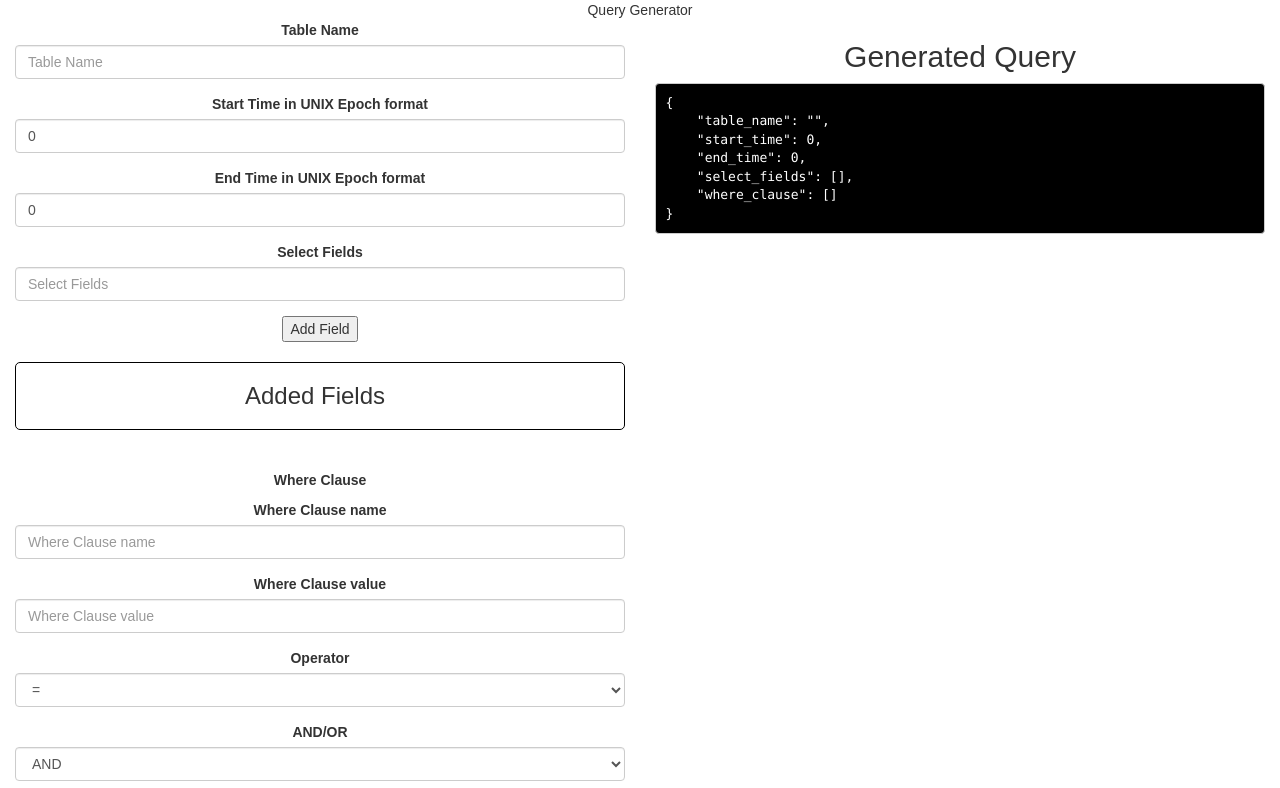
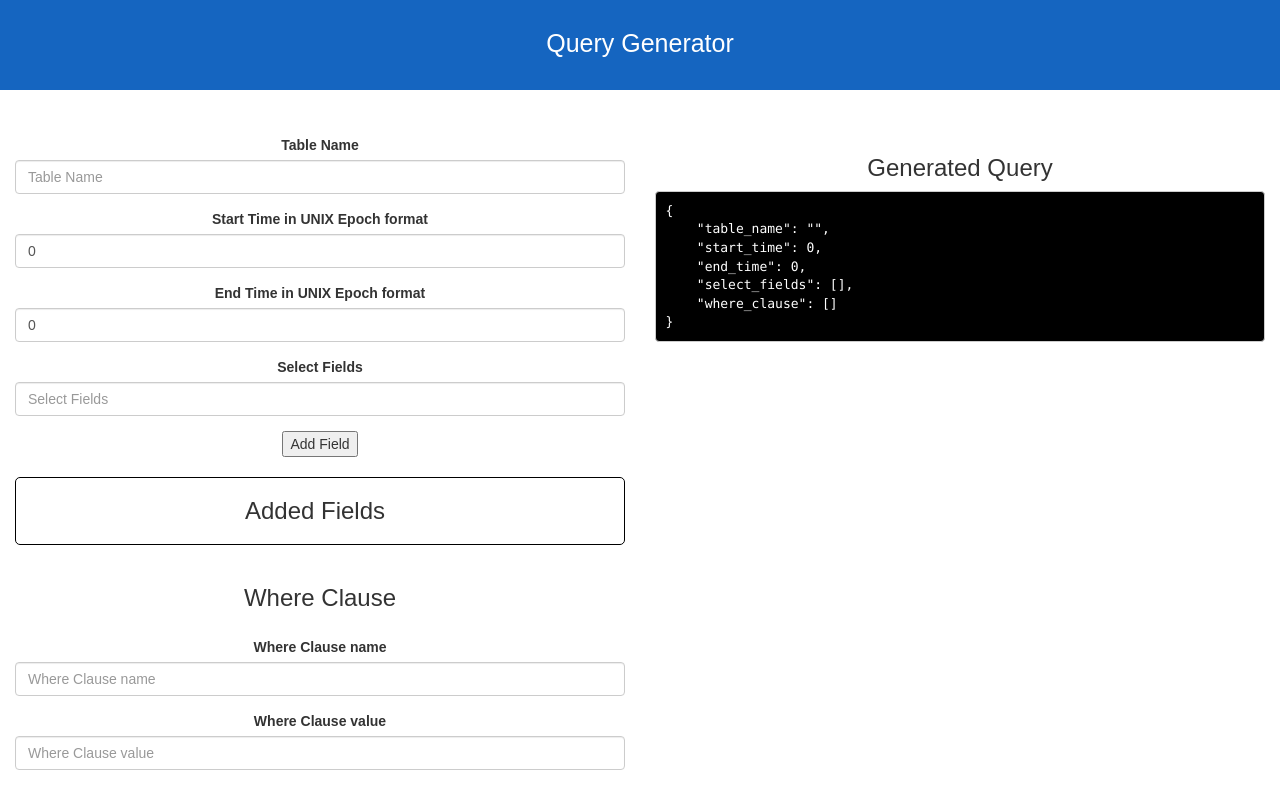
Before and after one commit to minseokim/juniperChallenge, a React (Create React App) app: page / in a window 1280 px wide. Shown: the top 788 px of the page. Built offline with nearby package versions, Linux system fonts and the light colour scheme.

Commit message:
Add styling for header, code tag, forms

```diff
--- a/src/App.css
+++ b/src/App.css
@@ -7,11 +7,13 @@
   height: 80px;
 }
 
-.App-header {
-  background-color: #222;
-  height: 150px;
-  padding: 20px;
-  color: white;
+.App__header {
+    height: 90px;
+    font-size: 25px;
+    background-color: #1565C0;
+    color: #ffffff;
+    padding: 26px;
+    margin-bottom: 45px;
 }
 
 .App-intro {
@@ -46,6 +48,10 @@
   align-items: center;
 }
 
+.WhereClauseForm__heading {
+  margin-bottom : 25px;
+}
+
 .queryDisplay__codeBlock {
   text-align: left;
   background-color : #000000;
--- a/src/components/QueryDisplay.js
+++ b/src/components/QueryDisplay.js
@@ -18,7 +18,7 @@ const QueryDisplay = (props) => {
 
   return (
     <div className="queryDisplay">
-      <h2>Generated Query</h2>
+      <h3>Generated Query</h3>
       <pre className="queryDisplay__codeBlock"><code>{generateQuery()}</code></pre>
     </div>
     )
--- a/src/components/WhereClauseForm.js
+++ b/src/components/WhereClauseForm.js
@@ -5,8 +5,8 @@ import PropTypes from "prop-types";
 
 const WhereClauseForm = props => {
   return (
-    <div>
-      <p><strong>Where Clause</strong></p>
+    <div className="WhereClauseForm">
+      <h3 className="WhereClauseForm__heading">Where Clause</h3>
 
       <SingleInput
         type="text"
```
